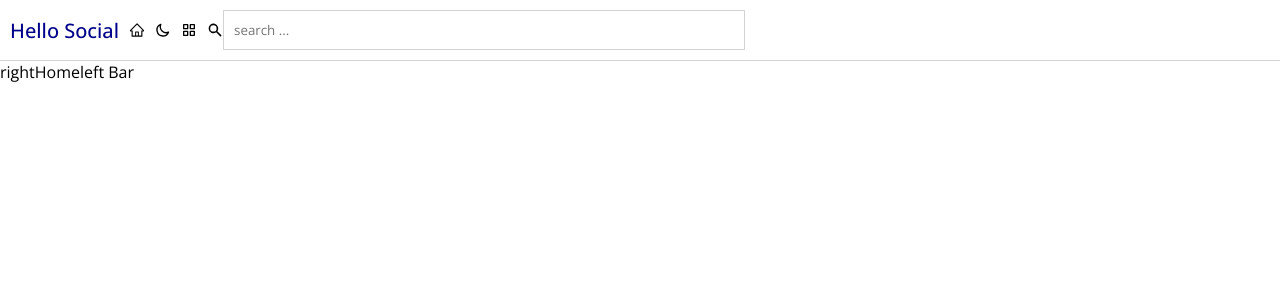
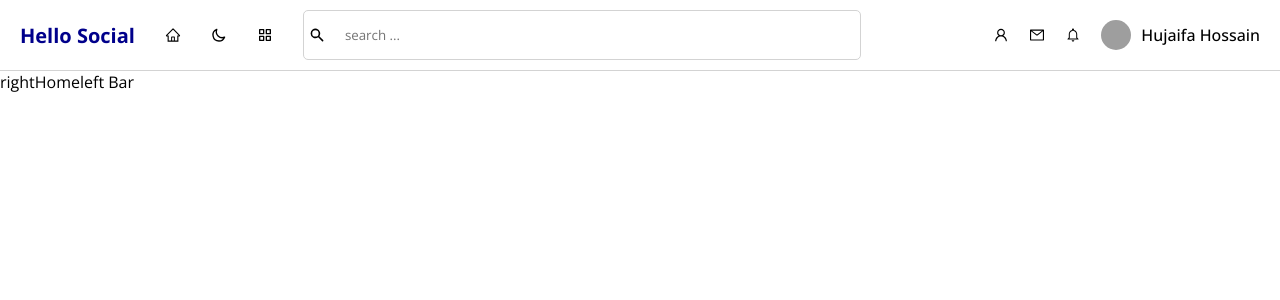
Before and after one commit to Hujaifa-Hossain/social-media-ui, a React (Create React App) app: page /home in a window 1280 px wide. Shown: the top 300 px of the page. Built offline with nearby package versions, Linux system fonts and the light colour scheme; grey boxes are pictures that could not be loaded.

Commit message:
navbar completed

```diff
--- a/src/components/navBar/NavBar.jsx
+++ b/src/components/navBar/NavBar.jsx
@@ -1,8 +1,9 @@
 import './navBar.scss';
 import { Link } from 'react-router-dom';
-import { AiOutlineHome } from 'react-icons/ai';
+import { AiOutlineHome, AiOutlineUser, AiOutlineMail } from 'react-icons/ai';
 import { HiOutlineMoon, HiSearch } from 'react-icons/hi';
 import { BiGridAlt } from 'react-icons/bi';
+import { IoMdNotificationsOutline } from 'react-icons/io';
 
 const NavBar = () => {
   return (
@@ -24,7 +25,13 @@ const NavBar = () => {
       </div>
 
       <div className="right">
-
+      <AiOutlineUser/>
+      <AiOutlineMail/>
+      <IoMdNotificationsOutline/>
+      <div className="user">
+        <img src="https://images.pexels.com/photos/4473796/pexels-photo-4473796.jpeg" alt="" />
+        <span>Hujaifa Hossain</span>
+      </div>
       </div>
     </div>
   );
--- a/src/components/navBar/navBar.scss
+++ b/src/components/navBar/navBar.scss
@@ -1,30 +1,52 @@
-.navbar{
+.navbar {
   display: flex;
   justify-content: space-between;
   align-items: center;
-  padding: 10px;
+  padding: 10px 20px;
   border-bottom: 1px solid lightgray;
-  .left{
+  .left {
     display: flex;
     align-items: center;
-    gap: 10px;
-    a{
+    gap: 30px;
+    a {
       text-decoration: none;
-      span{
-        font-weight: 500;
+      span {
+        font-weight: bold;
         font-size: 20px;
         color: darkblue;
       }
     }
-    .search{
+    .search {
       display: flex;
       align-items: center;
-      input{
-        border: 1px solid lightgray;
+      border: 1px solid lightgray;
+      border-radius: 5px;
+      gap: 10px;
+      padding: 5px;
+      input {
+        border: none;
         padding: 10px;
         width: 500px;
       }
     }
   }
-  .right{}
+  .right {
+    display: flex;
+    align-items: center;
+    gap: 20px;
+    .user {
+      display: flex;
+      align-items: center;
+      gap: 10px;
+      img {
+        height: 30px;
+        width: 30px;
+        border-radius: 50%;
+        object-fit: cover;
+      }
+      span {
+        font-weight: 500;
+      }
+    }
+  }
 }
```
